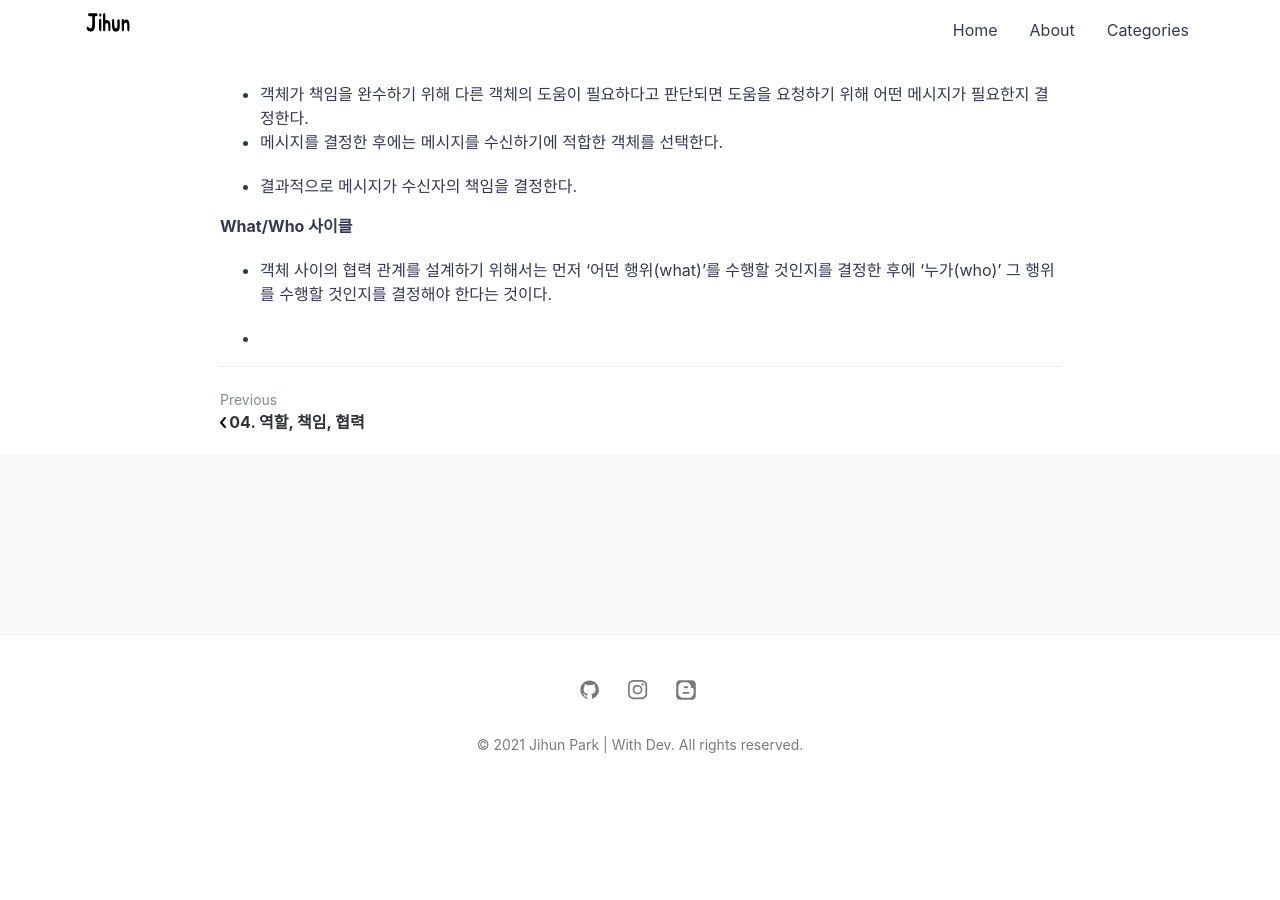
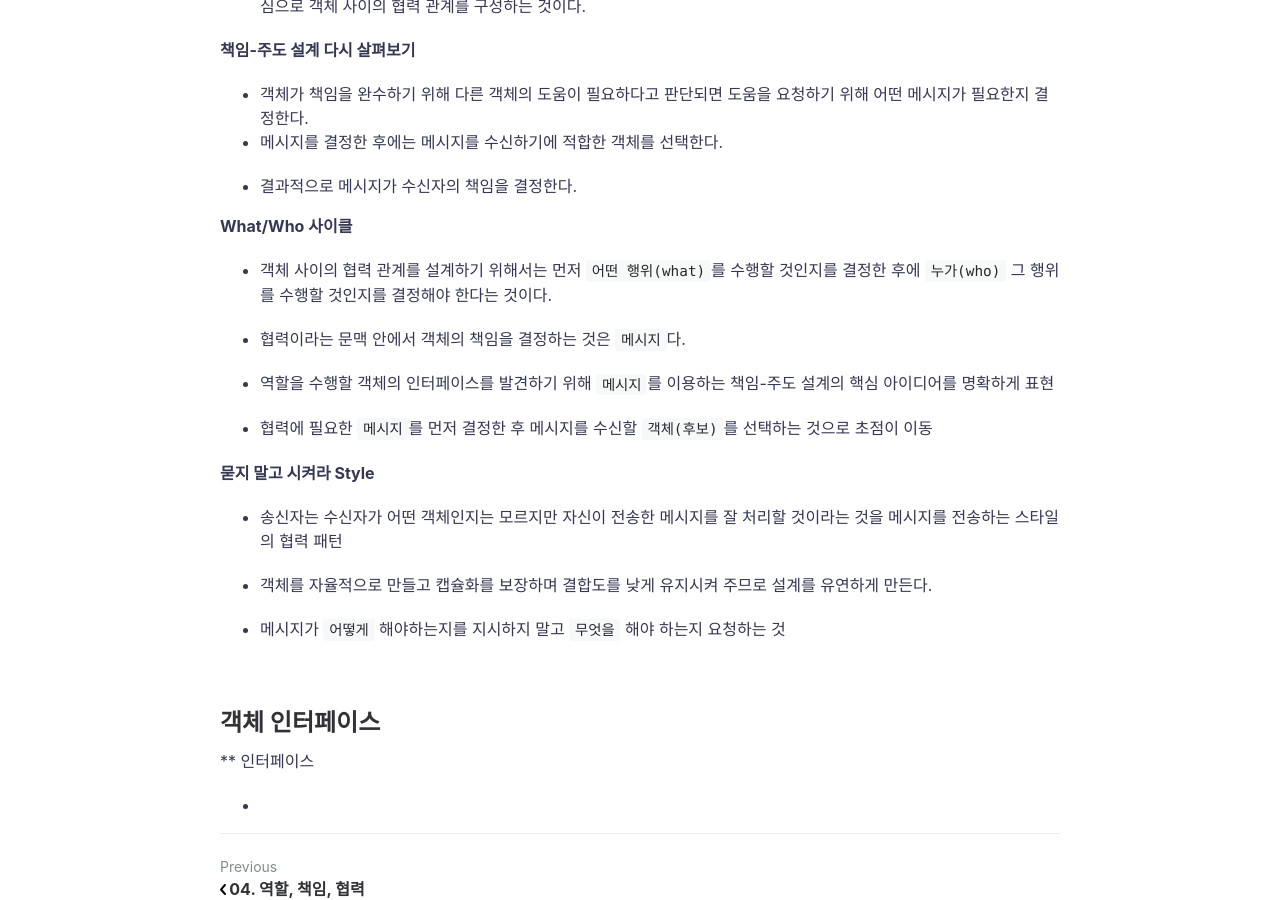
Before and after one commit to jihunparkme/jihunparkme.github.io, a Jekyll site: the page built from _posts/2021-02-03-TheEOO-책임과 메시지.md, in a window 1280 px wide and 900 px high, scrolled down 2806 px. Built offline with Jekyll 4.4.1, drawn with Linux system fonts in a browser that asks for light colours; comment, search, counter and statistics services are not loaded; before the commit the page ends 3606 px from its top, so only the background shows below that; some of the changed text lies outside the part shown.

Commit message:
add contents

```diff
--- a/_posts/2021-02-03-TheEOO-책임과 메시지.md
+++ b/_posts/2021-02-03-TheEOO-책임과 메시지.md
@@ -116,6 +116,26 @@ featured-img: TheEOO
 
 **What/Who 사이클**
 
-- 객체 사이의 협력 관계를 설계하기 위해서는 먼저 '어떤 행위(what)'를 수행할 것인지를 결정한 후에 '누가(who)' 그 행위를 수행할 것인지를 결정해야 한다는 것이다.
+- 객체 사이의 협력 관계를 설계하기 위해서는 먼저 `어떤 행위(what)`를 수행할 것인지를 결정한 후에 `누가(who)` 그 행위를 수행할 것인지를 결정해야 한다는 것이다.
+
+- 협력이라는 문맥 안에서 객체의 책임을 결정하는 것은 `메시지`다.
+
+- 역할을 수행할 객체의 인터페이스를 발견하기 위해 `메시지`를 이용하는 책임-주도 설계의 핵심 아이디어를 명확하게 표현
+
+- 협력에 필요한 `메시지`를 먼저 결정한 후 메시지를 수신할 `객체(후보)`를 선택하는 것으로 초점이 이동
+
+**묻지 말고 시켜라 Style**
+
+- 송신자는 수신자가 어떤 객체인지는 모르지만 자신이 전송한 메시지를 잘 처리할 것이라는 것을 메시지를 전송하는 스타일의 협력 패턴
+
+- 객체를 자율적으로 만들고 캡슐화를 보장하며 결합도를 낮게 유지시켜 주므로 설계를 유연하게 만든다.
+
+- 메시지가 `어떻게` 해야하는지를 지시하지 말고 `무엇을` 해야 하는지 요청하는 것
+
+<br>
+
+## 객체 인터페이스
+
+** 인터페이스
 
 -
```
